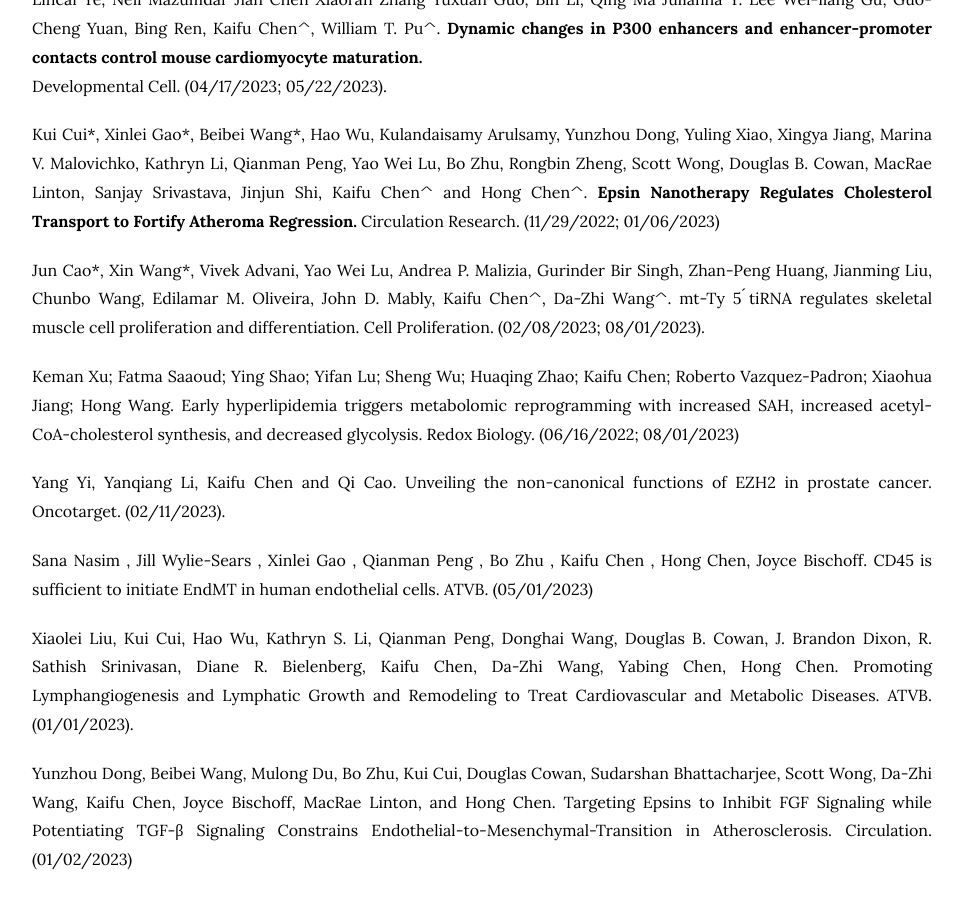
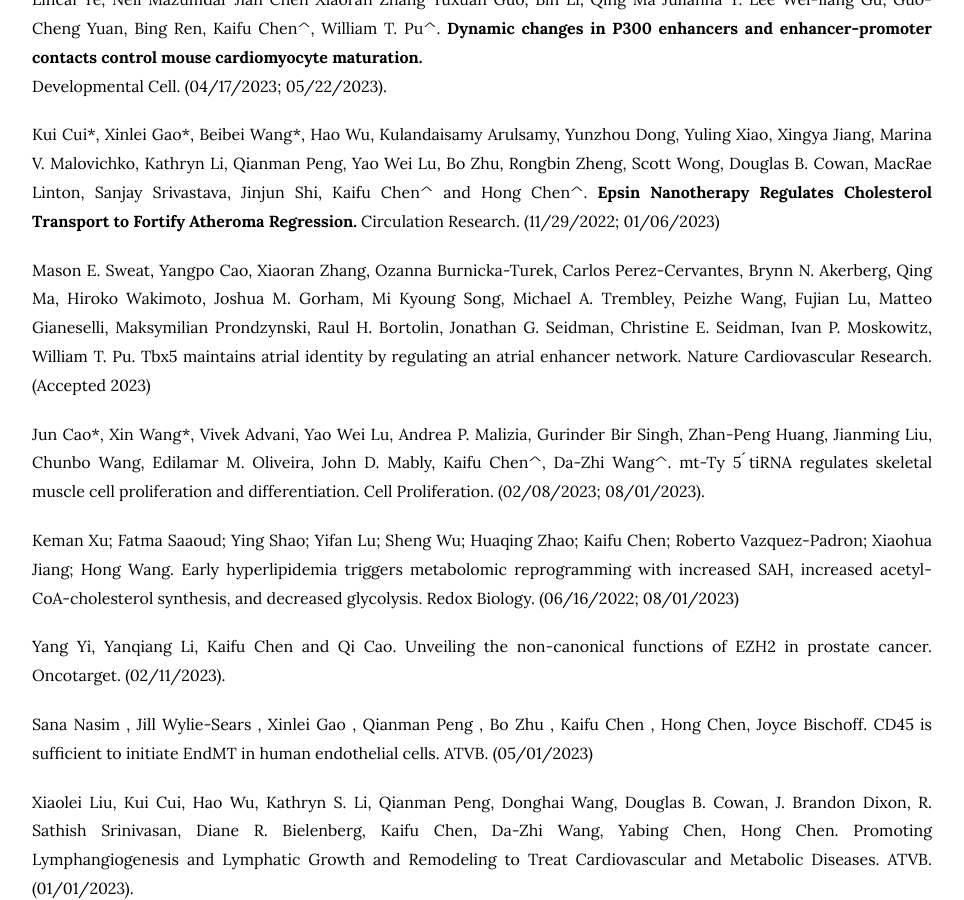
Before and after one commit to kaifuchenlab/kaifuchenlab.github.io, a Jekyll site: the page built from 3.publication/index.md, in a window 1280 px wide and 900 px high, scrolled down 1096 px. Shown: the whole window, without its empty margins (158-1122 px from the left). Built offline with Jekyll 4.4.1, drawn with Linux system fonts in a browser that asks for light colours.

Commit message:
Update index.md

```diff
--- a/3.publication/index.md
+++ b/3.publication/index.md
@@ -32,6 +32,8 @@ Pingzhu Zhou\*, Nathan J. VanDusen\*, Yanchun Zhang\*, Yangpo Cao\*, Isha Sethi
 Developmental Cell. (04/17/2023; 05/22/2023).
 
 Kui Cui\*,  Xinlei Gao\*,  Beibei Wang\*,  Hao Wu,  Kulandaisamy Arulsamy,  Yunzhou Dong,  Yuling Xiao,  Xingya Jiang,  Marina V. Malovichko, Kathryn Li,  Qianman Peng,  Yao Wei Lu,  Bo Zhu,  Rongbin Zheng,  Scott Wong,  Douglas B. Cowan,  MacRae Linton,  Sanjay Srivastava, Jinjun Shi,  Kaifu Chen^ and  Hong Chen^. **Epsin Nanotherapy Regulates Cholesterol Transport to Fortify Atheroma Regression.** Circulation Research. (11/29/2022; 01/06/2023)
+
+Mason E. Sweat, Yangpo Cao, Xiaoran Zhang, Ozanna Burnicka-Turek, Carlos Perez-Cervantes, Brynn N. Akerberg, Qing Ma, Hiroko Wakimoto, Joshua M. Gorham, Mi Kyoung Song, Michael A. Trembley, Peizhe Wang, Fujian Lu, Matteo Gianeselli, Maksymilian Prondzynski, Raul H. Bortolin, Jonathan G. Seidman, Christine E. Seidman, Ivan P. Moskowitz, William T. Pu. Tbx5 maintains atrial identity by regulating an atrial enhancer network. Nature Cardiovascular Research. (Accepted 2023)
 
 Jun Cao\*, Xin Wang\*, Vivek Advani, Yao Wei Lu, Andrea P. Malizia, Gurinder Bir Singh, Zhan-Peng Huang, Jianming Liu, Chunbo Wang, Edilamar M. Oliveira, John D. Mably, Kaifu Chen^, Da-Zhi Wang^. mt-Ty 5 ́tiRNA regulates skeletal muscle cell proliferation and differentiation. Cell Proliferation. (02/08/2023; 08/01/2023).
 
```
